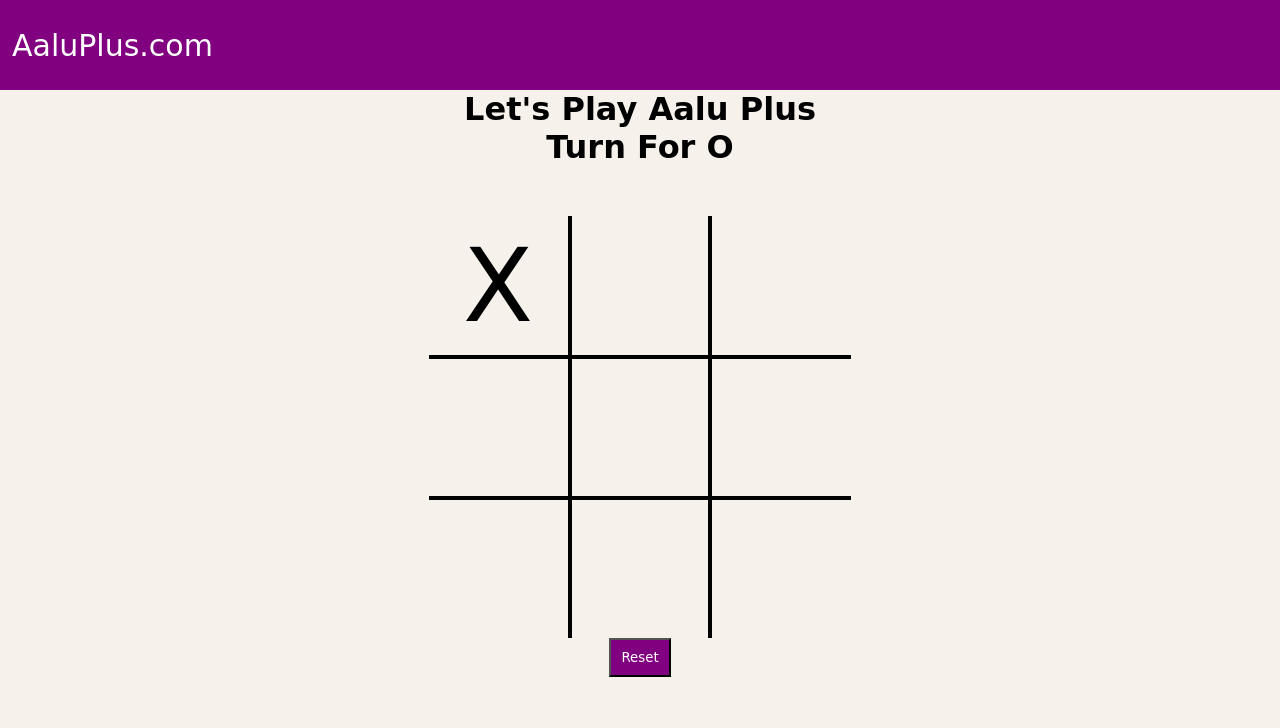
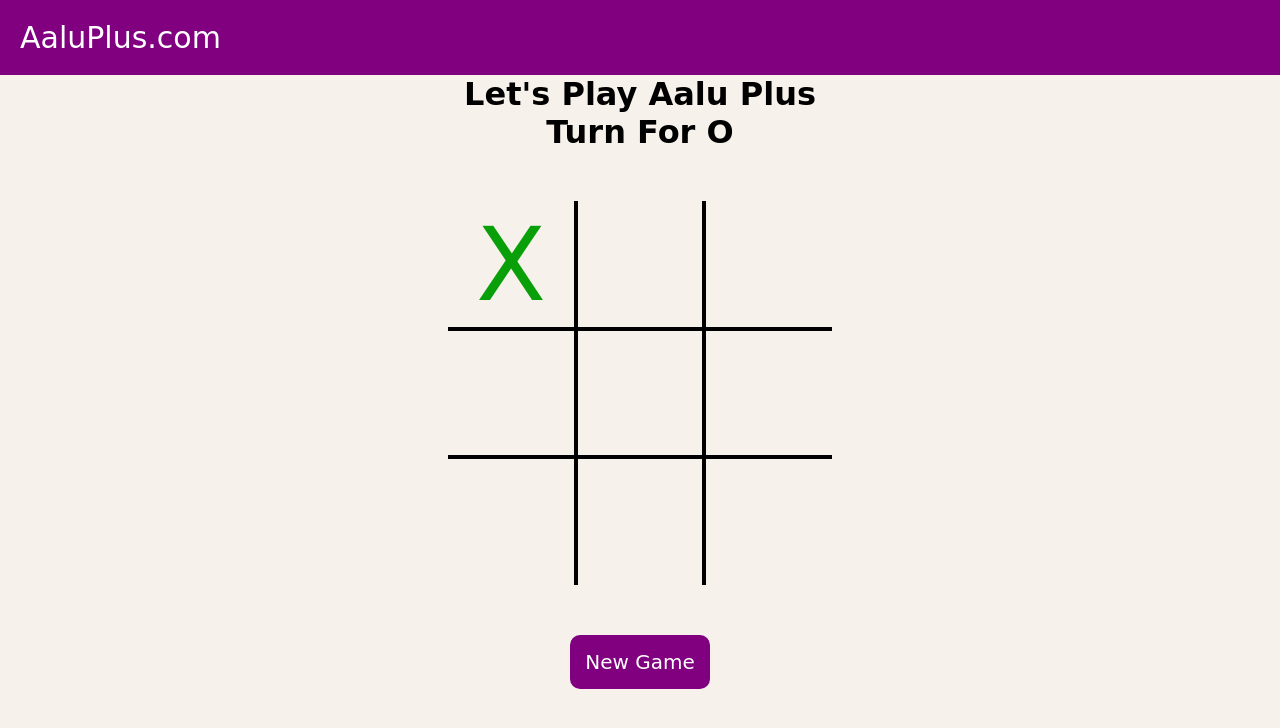
Before and after one commit to Bikesh1211/aaluplus, a plain HTML site: page index.html in a window 1280 px wide. Both pictures are taken after a click on the element 499 px from the left and 286 px from the top of the page. Drawn offline with Linux system fonts and the light colour scheme; a web font is replaced by a local one.

Commit message:
fix: design update

```diff
--- a/index.html
+++ b/index.html
@@ -12,7 +12,10 @@
     <nav>
 
         <ul>
-            <li>AaluPlus.com</li>
+            <a href="/">
+
+                <li>AaluPlus.com</li>
+            </a>
         </ul>
 
     </nav>
@@ -28,6 +31,7 @@
     </div>
 
     <div class="gameContainer">
+        <div class="line"></div>
         <div class="container">
 
             <div class="box bt-0 bl-0"> <span class="boxtext"></span> </div>
@@ -48,7 +52,7 @@
         <div>
 
 
-            <button id="reset">Reset</button>
+            <button id="reset">New Game</button>
         </div>
     </div>
 
--- a/index.js
+++ b/index.js
@@ -33,9 +33,17 @@ const checkWin = () =>{
         if((boxtext[e[0]].innerText === boxtext[e[1]].innerText)&&
         (boxtext[e[2]].innerText === boxtext[e[1]].innerText) && (boxtext[e[0]].innerText !=="")
         ){
-                document.querySelector('.info').innerText = boxtext[e[0]].innerText + " Player Won"
+                document.querySelector('.info').innerText = "Player " + boxtext[e[0]].innerText + " Won"
                 gameOver= true
+                // document.querySelector('.line').style.transform = "translate(10vw,20vw) rotate(90deg)"
+                document.querySelector('.info').style.color = "red"
+                document.querySelector('#reset').innerText = "New Game"
+
+
+
+
                 winaudio.play()
+
         }
 
     })
@@ -53,9 +61,12 @@ Array.from(boxes).forEach(element =>{
             boxtext.innerText = turn;
           turn =  changeTurn()
             audioTurn.play()
+
+
             checkWin();
                 if(!gameOver){
                     document.getElementsByClassName("info")[0].innerText = "Turn For " + turn;
+
                 }
         }
     })
@@ -76,7 +87,6 @@ reset.addEventListener("click",(e)=>{
     turn ="X"
     gameOver =false
 
-                    document.getElementsByClassName("info")[0].innerText = "Turn For"+ " " + turn;
-
+   document.getElementsByClassName("info")[0].innerText = "Turn For"+ " " + turn;
 
 })
--- a/style.css
+++ b/style.css
@@ -16,11 +16,12 @@ nav{
     background-color: purple;
     /* background-color: #371B58; */
     color: white;
-    height: 90px;
+    /* height: 80px; */
     display: flex;
     font-style: 27px;
     align-items: center;
     padding: 0 12px;
+    padding: 20px;
     font-size: 30px;
     /* text-align: center; */
 }
@@ -28,17 +29,24 @@ nav{
 ul{
     list-style: none;
 }
+a{
+    text-decoration: none;
+    color: white;
+}
 .gameContainer{
     /* background-color: orange; */
     display: flex;
     margin: auto;
     justify-content: center;
     margin-top: 50px;
+    position: relative;
+
 }
 .container{
     display: grid;
-    grid-template-rows: repeat(3,11vw);
-    grid-template-columns: repeat(3,11vw);
+    grid-template-rows: repeat(3,10vw);
+    grid-template-columns: repeat(3,10vw);
+    transition: all ease 1s;
 }
 @media (max-width: 767px) {
     .container{
@@ -54,12 +62,18 @@ ul{
     display: flex;
     justify-content: center;
     align-items: center;
+    transition: all ease 1s;
+
 
 
 }
+.boxtext{
+    transition: all ease 1s;
+    color: rgb(8, 159, 8);
+}
 .box:hover{
-    background-color: rgb(248, 223, 248);
-    background-image: radial-gradient(circle,rgb(249, 223, 248), rgb(246, 242, 235));
+    /* background-color: rgb(248, 223, 248); */
+    background-image: radial-gradient(circle,rgb(255, 250, 202), rgb(246, 242, 235));
 }
 .gameInfo{
     padding: 0 34px;
@@ -80,8 +94,28 @@ ul{
     border-bottom: 0;
 }
 #reset{
-    padding: 10px;
+    padding: 15px;
     background-color: purple;
     color: white;
     cursor: pointer;
+    border: none;
+    border-radius: 10px;
+    font-size: 20px;
+    margin-top: 50px;
+    transition: .4s all ease-in;
+
 }
+#reset:hover{
+    transform: rotate(10deg) scale(1.2);
+    /* transform: scale(1.2); */
+}
+
+.line{
+    background-color: black;
+    height: 3px;
+    width: 20vw;
+    position: absolute;
+    transform: rotate(90deg);
+    transform: translate(10vw,20vw) rotate(90deg);
+    display: none;
+}
```
